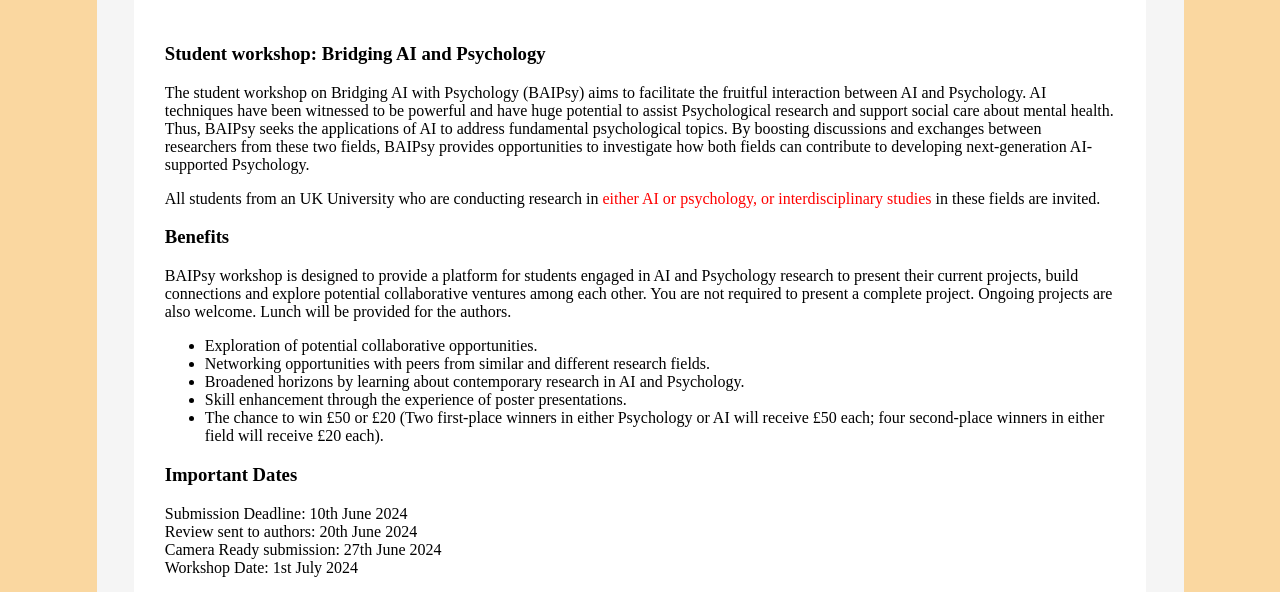
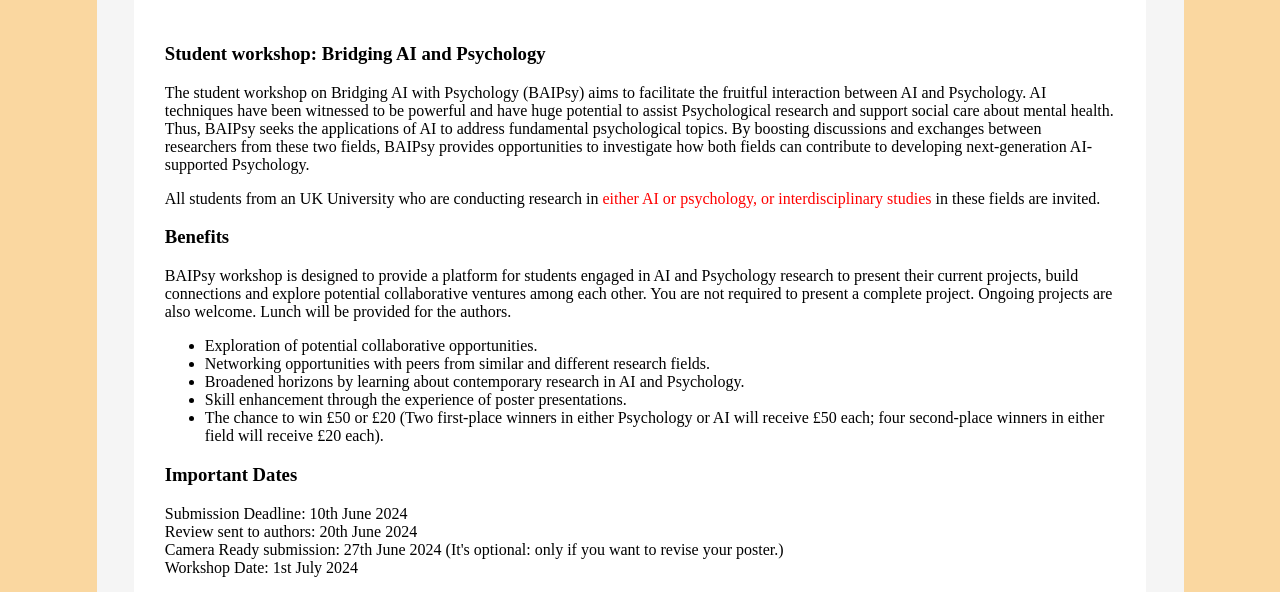
Before and after one commit to Xuerli/BAIPSY, a plain HTML site: page index.html in a window 1280 px wide. Shown: the part 178-770 px from the top of the page. Drawn offline with Linux system fonts and the light colour scheme.

Commit message:
Update index.html

```diff
--- a/index.html
+++ b/index.html
@@ -73,7 +73,7 @@
               <h3>Important Dates </h3>
                 <li>Submission Deadline: 10th June 2024</li>
                 <li>Review sent to authors: 20th June 2024</li>
-                <li>Camera Ready submission: 27th June 2024</li>
+                <li>Camera Ready submission: 27th June 2024 (It's optional: only if you want to revise your poster.)</li>
                 <li>Workshop Date: 1st July  2024</li>
         </div>
         <div id="submission" class="tabcontent" style = "padding-bottom: 50px">
```
